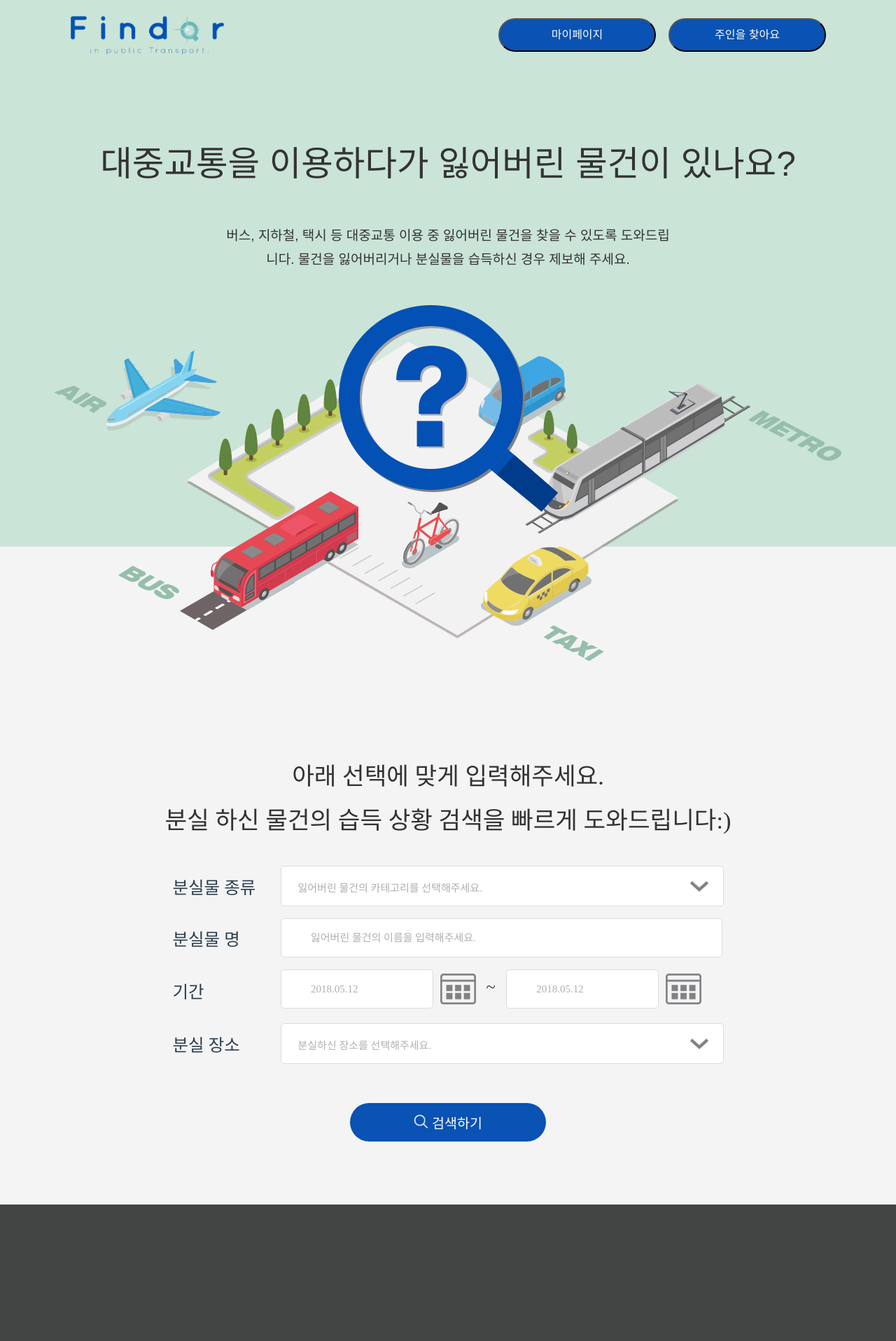
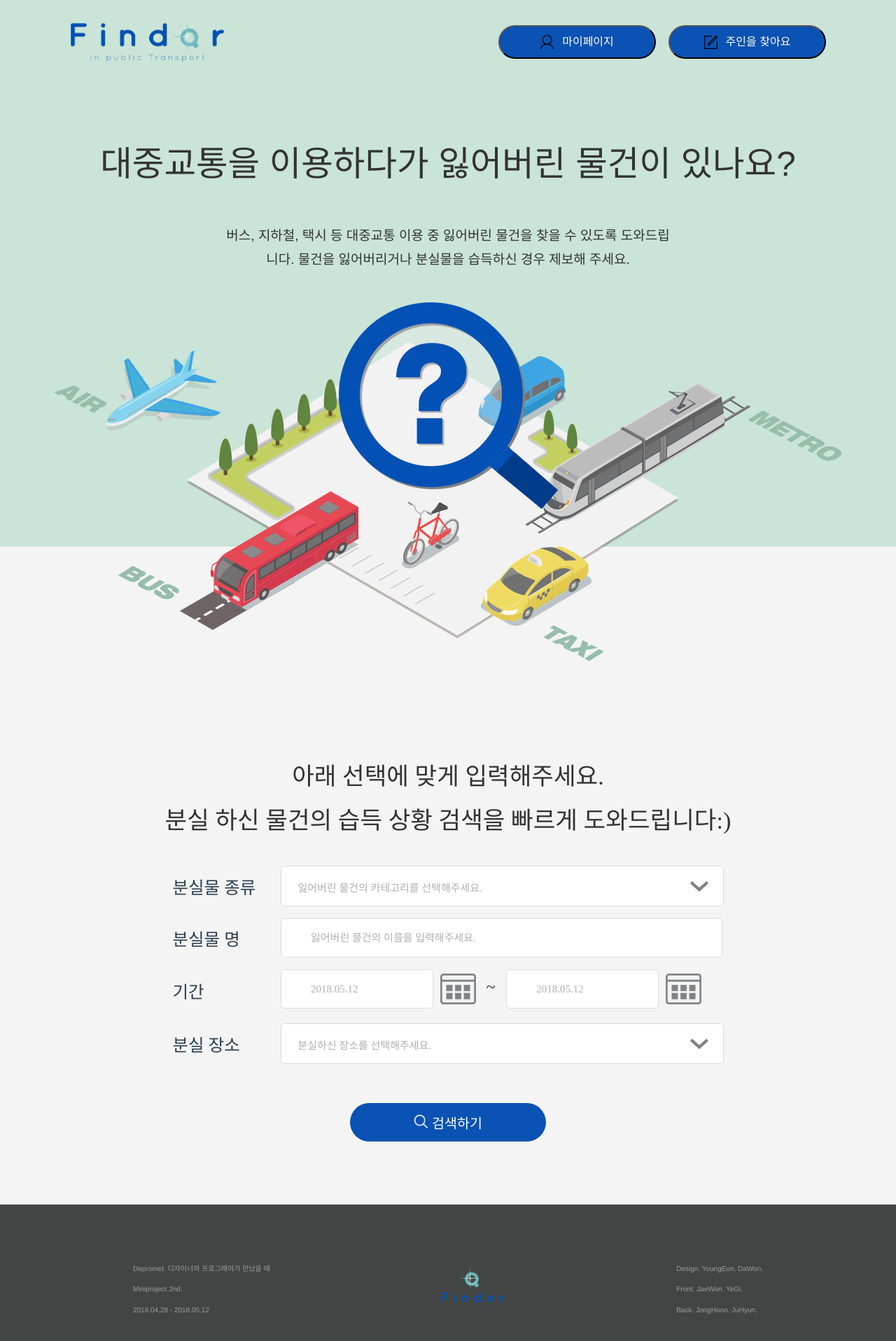
Before and after one commit to depromeet/mini02_team_02_front, a Vue app: page /#/ in a window 1280 px wide. Shown: the top 1916 px of the page at 70% size. Built offline with nearby package versions, Linux system fonts and the light colour scheme; a web font is replaced by a local one.

Commit message:
푸터 추가

```diff
--- a/src/components/Banner.vue
+++ b/src/components/Banner.vue
@@ -7,20 +7,38 @@
     버스, 지하철,  택시 등 대중교통 이용 중 잃어버린 물건을 찾을 수 있도록 도와드립니다.
     물건을 잃어버리거나 분실물을 습득하신 경우 제보해 주세요.
   </p>
-  <Question class="question" />
+  <div class="question" :class="{ active: active }" v-show="!active" @mouseover="questionHover">
+    <Question />
+  </div>
+  <div class="question questionHover" :class="{ active: !active }" v-show="active" @mouseleave="questionHover">
+    <QuestionHover />
+  </div>
   <Main class="main" />
 </div>
 </template>
 
 <script>
 import Question from '@/assets/img_question.svg';
+import QuestionHover from '@/assets/img_question_hover.svg';
 import Main from '@/assets/img_main.svg';
 
 export default {
   components: {
     Question,
+    QuestionHover,
     Main,
   },
+  data() {
+    return {
+      active: false,
+    };
+  },
+  methods: {
+    questionHover: function() {
+      console.log('a')
+      this.active = !this.active;
+    }
+  }
 };
 </script>
 
@@ -28,7 +46,7 @@ export default {
 .banner {
   height: 781px;
   background: #cae4d7;
-  margin-top: -100px;
+  margin-top: -120px;
   display: flex;
   flex-direction: column;
   align-items: center;
@@ -64,5 +82,10 @@ p {
   z-index: 100;
   position: absolute;
   bottom: 50px;
+  cursor: pointer;
+}
+.question.active {
+  transform: rotateY(180deg);
+  transition: 0.6s;
 }
 </style>
--- a/src/components/Card.vue
+++ b/src/components/Card.vue
@@ -1,6 +1,6 @@
 <template>
 
-  <div id="card">
+  <div class="card">
     <!-- <embed src="../assets/logo_header.svg" /> -->
     <!-- <link rel="stylesheet" href="//cdn.rawgit.com/hiun/NanumSquare/master/nanumsquare.css" type='text/css'> -->
     <!-- <link rel="stylesheet" href="https://fonts.googleapis.com/css?family=Nanum Gothic Coding"> -->
@@ -66,15 +66,18 @@ export default {
 <style scoped>
 @import url(https://cdn.rawgit.com/moonspam/NanumSquare/master/nanumsquare.css);
 
-#card {
+.card {
   width: 280px;
   height: 486px;
   background-color: white;
   border: 1px solid #000000;
   text-align: left;
   font-family: 'NanumSquare';
+  margin-bottom: 20px;
+}
+
+.card:not(:nth-child(4n)) {
   margin-right: 20px;
-  margin-bottom: 20px;
 }
 
 #img-wrapper {
--- a/src/components/CardList.vue
+++ b/src/components/CardList.vue
@@ -29,7 +29,7 @@ export default {
   align-items: center;
 }
 .cardList {
-  width: 1300px;
+  width: 1188px;
   display: flex;
   flex-direction: row;
   justify-content: flex-start;
@@ -48,5 +48,6 @@ p {
   letter-spacing: normal;
   text-align: center;
   color: #333333;
+  margin-bottom: 32px;
 }
 </style>
--- a/src/components/Footer.vue
+++ b/src/components/Footer.vue
@@ -1,9 +1,31 @@
 <template>
 <footer>
+  <div class="footerWrapper">
+    <div>
+      <p>Depromet. 디자이너와 프로그래머가 만났을 때</p>
+      <p>Miniproject 2nd.</p>
+      <p>2018.04.28 - 2018.05.12</p>
+    </div>
+    <div>
+      <Logo class="logo"/>
+    </div>
+    <div>
+      <p>Design. YoungEun. DaWon.</p>
+      <p>Front. JaeWon. YeGi.</p>
+      <p>Back. JongHoon. JuHyun.</p>
+    </div>
+  </div>
 </footer>
 </template>
 
 <script>
+import Logo from '@/assets/logo_footer.svg';
+
+export default {
+  components: {
+    Logo,
+  },
+};
 </script>
 
 <style scoped>
@@ -11,5 +33,29 @@ footer {
   margin-top: 90px;
   height: 242px;
   background: #434544;
+  display: flex;
+  justify-content: center;
+  align-items: center;
+}
+.footerWrapper {
+  width: 900px;
+  display: flex;
+  flex-direction: row;
+  justify-content: space-between;
+  align-items: center;
+}
+.logo {
+  fill: #979797;
+  color: #979797;
+}
+p {
+  font-size: 10px;
+  font-weight: normal;
+  font-style: normal;
+  font-stretch: normal;
+  line-height: 1.95;
+  letter-spacing: normal;
+  text-align: left;
+  color: #9c9c9c;
 }
 </style>
--- a/src/components/Header.vue
+++ b/src/components/Header.vue
@@ -2,9 +2,15 @@
 <div class="header">
   <div class="headerInner">
     <Logo class="logo" />
-    <div>
-      <button class="button">마이페이지</button>
-      <button class="button">주인을 찾아요</button>
+    <div class="button-group">
+      <button class="button">
+        <MyPage />
+        마이페이지
+      </button>
+      <button class="button">
+        <Find />
+        주인을 찾아요
+      </button>
     </div>
   </div>
 </div>
@@ -12,10 +18,14 @@
 
 <script>
 import Logo from '@/assets/logo_header.svg';
+import MyPage from '@/assets/icon_mypage.svg';
+import Find from '@/assets/icon_find.svg';
 
 export default {
   components: {
     Logo,
+    MyPage,
+    Find,
   },
 };
 </script>
@@ -24,9 +34,10 @@ export default {
 .logo {
   width: 221px;
   height: 56px;
+  cursor: pointer;
 }
 .header {
-  height: 100px;
+  height: 120px;
   background: transparent;
   display: flex;
   position: relative;
@@ -39,6 +50,11 @@ export default {
   flex-direction: row;
   justify-content: space-between;
   align-items: center;
+}
+.button-group {
+  display: flex;
+  flex-direction: row;
+  justify-content: center;
 }
 .button {
   width: 225px;
@@ -56,8 +72,15 @@ export default {
   color: #fffef3;
   outline: none;
   cursor: pointer;
+  display: flex;
+  align-items: center;
+  justify-content: center;
+  flex-direction: row;
 }
 .button:not(:last-child) {
   margin-right: 18px;
 }
+.button svg {
+  margin-right: 12px;
+}
 </style>
```
Also changed, not shown: src/assets/img_question_hover.svg, src/assets/logo_footer.svg.
